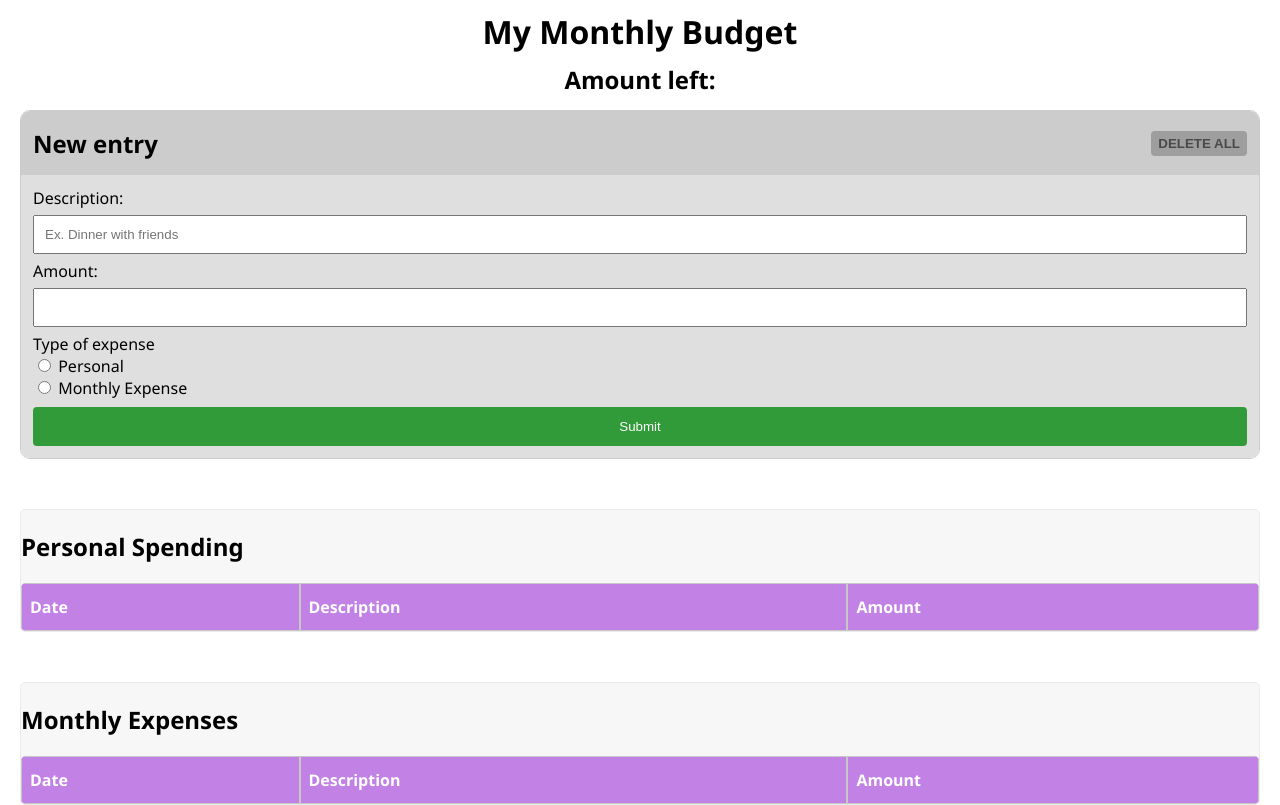
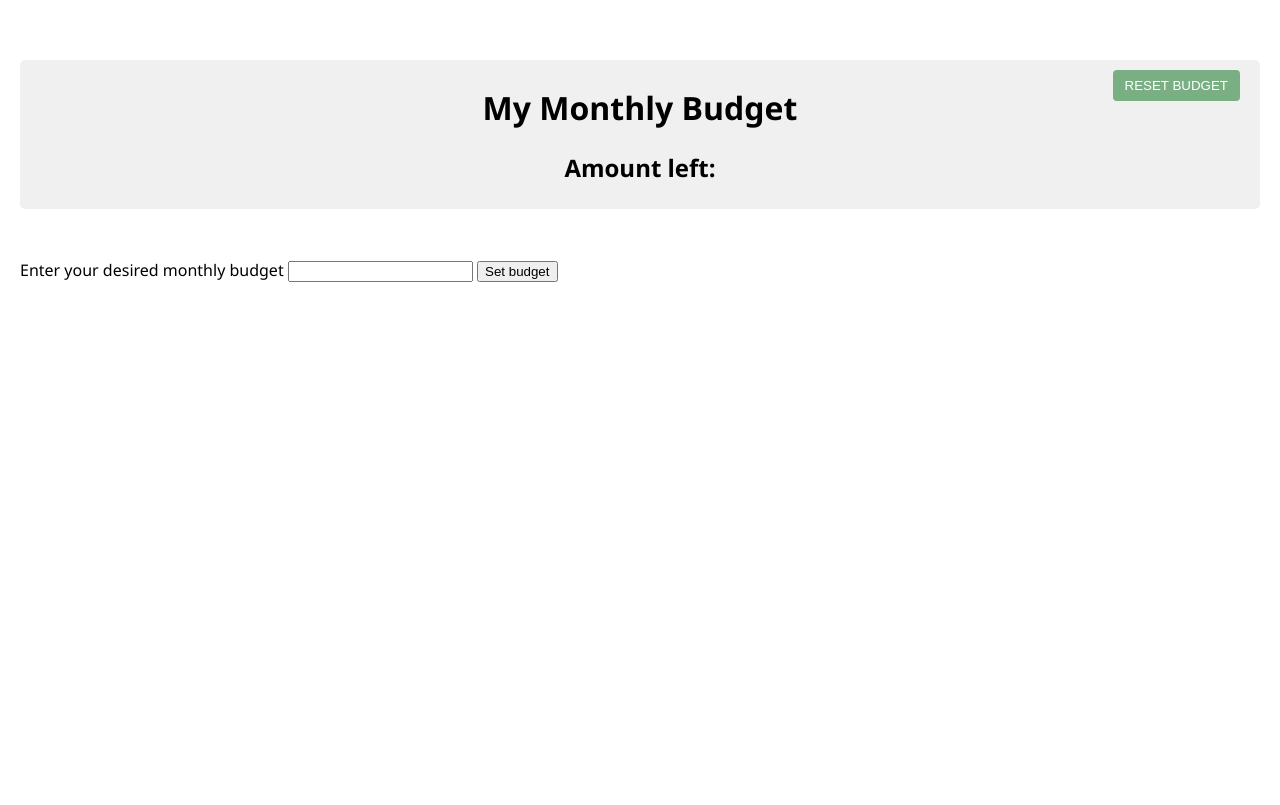
Before and after one commit to shirleyyzhang/budget-app, a plain HTML site: page index.html in a window 1280 px wide. Drawn offline with Linux system fonts and the light colour scheme.

Commit message:
added counter and reset budget button

```diff
--- a/index.html
+++ b/index.html
@@ -14,10 +14,22 @@
 
 <body>
   <header class="header">
-    <h1 class="budget-header">My Monthly Budget</h1>
-    <h2 class="amount-header" id="amount-el">Amount left:</h2>
+    <div class="budget-header">
+      <h1>My Monthly Budget</h1>
+      <h2 id="amount-el">Amount left:</h2>
+    </div>
+    <button id="reset-btn">RESET BUDGET</button>
   </header>
 
+  <div id="budget-section">
+    <form id="budget-form">
+      <label for="budget-input">Enter your desired monthly budget</label>
+      <input type="number", id="budget-input" required>
+      <button type="submit">Set budget</button>
+    </form>
+  </div>
+
+  <div id="main-app">
     <div class="entry-container">
       <div class="entry-header">
         <h2>New entry</h2>
@@ -72,6 +84,7 @@
         </tbody>
       </table>
     </div>
+  </div>
 
   <script src="index.js"></script>
 </body>
--- a/index.js
+++ b/index.js
@@ -1,27 +1,58 @@
-let budget = 0
 let expenses = []
 
+// const entryContainer
+const amountEl = document.getElementById("amount-el")
+const budgetEl = document.getElementById("budget-section")
+const budgetForm = document.getElementById("budget-form")
+const budgetInput = document.getElementById("budget-input")
+const mainApp = document.getElementById("main-app")
 const entryForm = document.getElementById("entry-form")
 const formDescriptionEl = document.getElementById('description-input')
 const formAmountEl = document.getElementById('amount-input')
 const personalTable = document.getElementById("personal-spending-table")
 const monthlyTable = document.getElementById("monthly-expense-table")
 const deleteBtn = document.getElementById("delete-btn")
+const resetBtn = document.getElementById("reset-btn")
 
+let budget = localStorage.getItem("budget") ? parseFloat(localStorage.getItem("budget")) : null
 const expensesLocalStorage = JSON.parse(localStorage.getItem("expenses"))
 
+startApp()
 
-if (expensesLocalStorage) {
-    console.log(expenses)
-    expenses = expensesLocalStorage
+
+function startApp() {
+    if (expensesLocalStorage) {
+        expenses = expensesLocalStorage
+    }
+
+    if (budget !== null) {
+        showApp();
+    } else {
+        hideApp();
+    }
+}
+
+
+function showApp() {
+    budgetEl.style.display = "none"
+    mainApp.style.display = "block"
     render(expenses)
+}
+
+
+function hideApp() {
+    budgetEl.style.display = "block"
+    mainApp.style.display = "none"
 }
 
 
 function render(data) {
     let itemsPersonal = ''
     let itemsMonthly = ''
+    let totalSpent = 0
+
     for (i = 0; i < data.length; i++) {
+        totalSpent += parseFloat(data[i].amount)
         if (data[i].type === 'Personal') {
             itemsPersonal += `
                 <tr>
@@ -43,13 +74,13 @@ function render(data) {
     personalTable.innerHTML = itemsPersonal
     monthlyTable.innerHTML = itemsMonthly
 
-    console.log(personalTable)
-    console.log(monthlyTable)
+    const amountLeft = budget - totalSpent
+    amountEl.textContent = "Amount left: " + amountLeft.toFixed(2)
 }
 
 
 entryForm.addEventListener("submit", function(event) {
-    event.preventDefault
+    event.preventDefault()
     const formSelectedType = document.querySelector('input[name="type-input"]:checked');
 
     const entry = {
@@ -70,7 +101,23 @@ entryForm.addEventListener("submit", function(event) {
 
 
 deleteBtn.addEventListener("dblclick", function () {
-    localStorage.clear()
+    localStorage.removeItem("expenses")
     expenses = []
     render(expenses)
 })
+
+
+resetBtn.addEventListener("dblclick", function() {
+    localStorage.removeItem("budget")
+    budget = null
+    amountEl.textContent = "Amount left: " + amountLeft.toFixed(2)
+    startApp()
+})
+
+
+budgetForm.addEventListener("submit", function(event) {
+    event.preventDefault()
+    budget = parseFloat(budgetInput.value)
+    localStorage.setItem("budget", budget)
+    showApp()
+})
--- a/styles/header.css
+++ b/styles/header.css
@@ -1,25 +1,28 @@
 .header {
-    display: flex;
-    flex-direction: column;
-    align-items: center;
-    justify-content: space-between;
-
-    position: fixed;
-    top: 0;
-    left: 0;
-    right: 0;
-    z-index: 100;
-
-    height: 100px;
-    /* background-color: lightblue; */
+  position: relative;
+  text-align: center;
+  padding: 5px;
+  background-color: #f0f0f0;
+  border-radius: 5px;
+  top: -50px;
 }
 
 .budget-header {
-    margin-top: 10px;
-    margin-bottom: 10px;
+  margin: 0;
 }
 
-.amount-header {
-    margin-top: 0px;
-    margin-bottom: 10px;
+#reset-btn {
+  position: absolute;
+  top: 10px;
+  right: 20px;
+  padding: 8px 12px;
+  background-color: #2a833896;
+  color: white;
+  border: none;
+  border-radius: 4px;
+  cursor: pointer;
 }
+
+#reset-btn:hover {
+  background-color: #c0392b;
+}
--- a/styles/index.css
+++ b/styles/index.css
@@ -5,3 +5,7 @@ body {
     padding-left: 20px;
     padding-right: 20px;
 }
+
+#main-app {
+    display: none;
+}
--- a/styles/table.css
+++ b/styles/table.css
@@ -23,7 +23,7 @@
   padding-top: 12px;
   padding-bottom: 12px;
   text-align: left;
-  background-color: #b468e0d3;
+  background-color: #ab6dcfd3;
   color: white;
 }
 
```
Also changed, not shown: styles/budget.css (added). Lines whose indentation alone changed are shown as unchanged.
